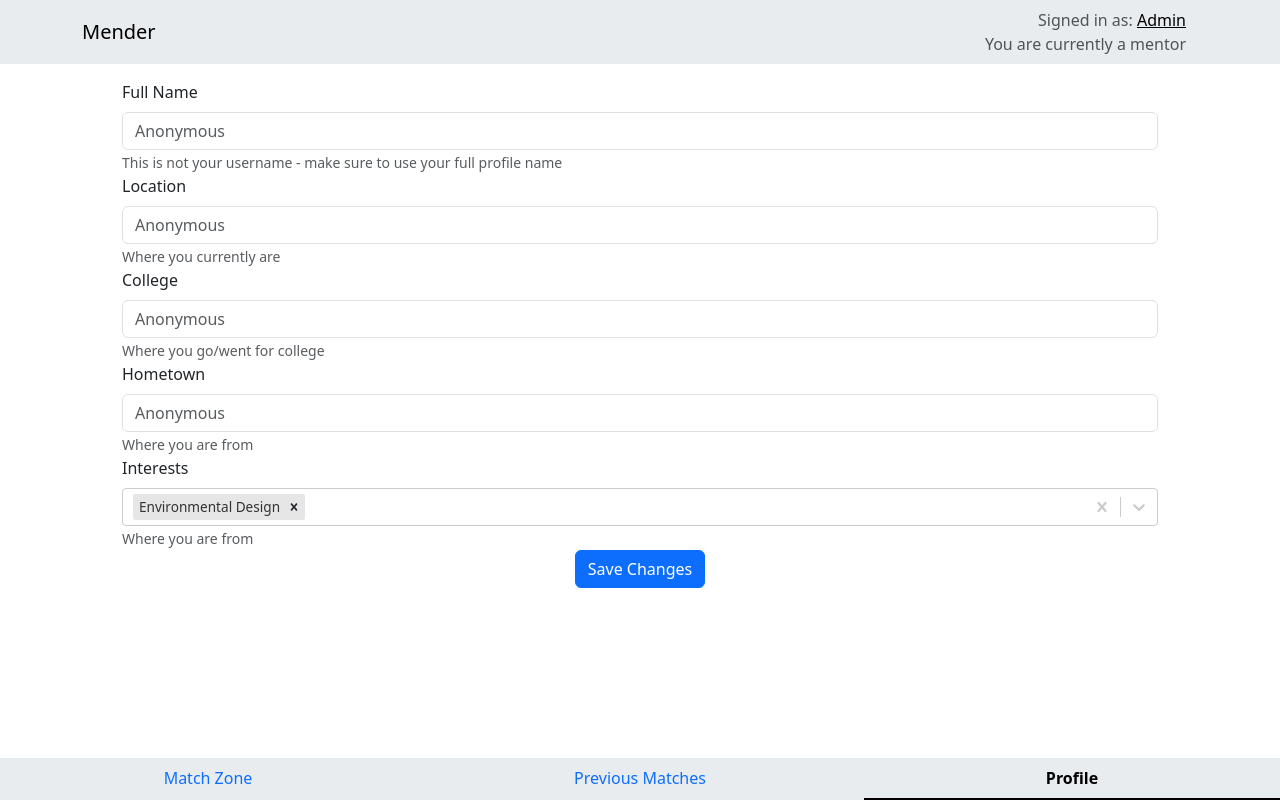
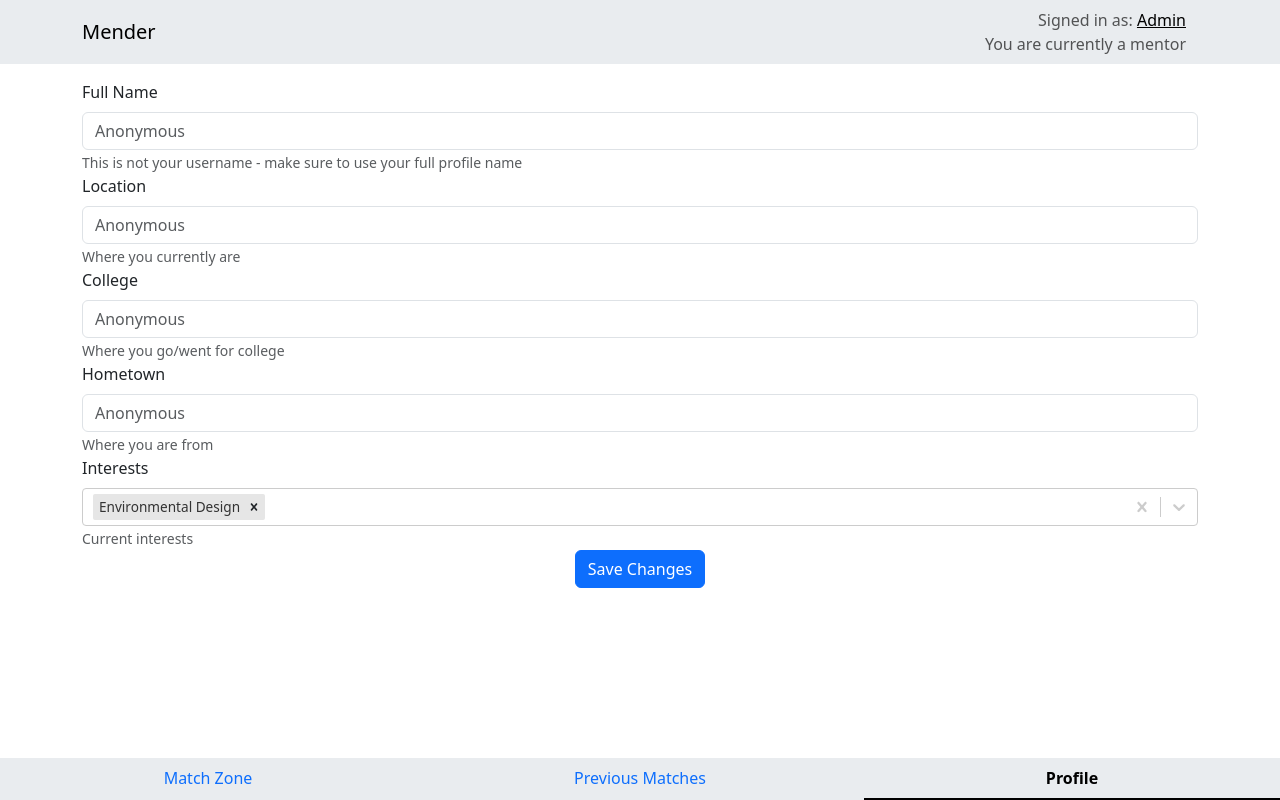
Before and after one commit to aabeyse1/mender-app, a React (Create React App) app in the folder mender/: page /profile in a window 1280 px wide. Built offline with nearby package versions, Linux system fonts and the light colour scheme.

Commit message:
just some of michael's front end changes

```diff
--- a/mender/src/components/ProfileCard.js
+++ b/mender/src/components/ProfileCard.js
@@ -9,7 +9,7 @@ console.log(interests);
 
 function ProfileCard(props) {
     return (
-        <Form className='px-10'>
+        <Form className='px-0'>
             <Form.Group controlId = "profileGroupEmail">
                 <Form.Label>Full Name</Form.Label>
                 <Form.Control type="text" placeholder={props.name}></Form.Control>
@@ -33,7 +33,7 @@ function ProfileCard(props) {
             <Form.Group controlId='profileGroupInterests'>
                 <Form.Label>Interests</Form.Label>
                 <InterestsSelect />
-                <Form.Text muted>Where you are from</Form.Text>
+                <Form.Text muted>Current interests</Form.Text>
             </Form.Group>
             <div className='d-flex flex-row justify-content-center'>
                 <Button variant ="primary" type ="submit">
```
Also changed, not shown: 1 other file (tests, documents, lock files or other folders).
